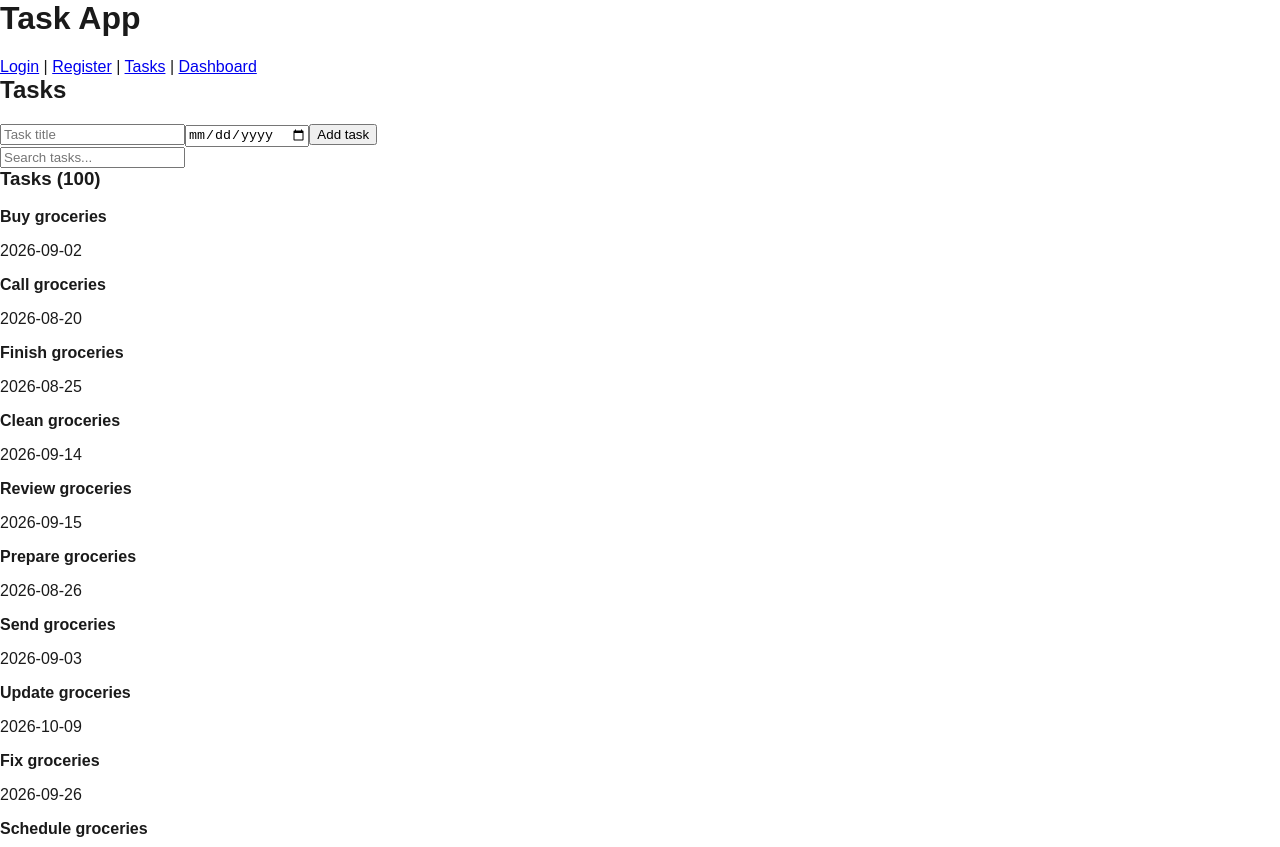
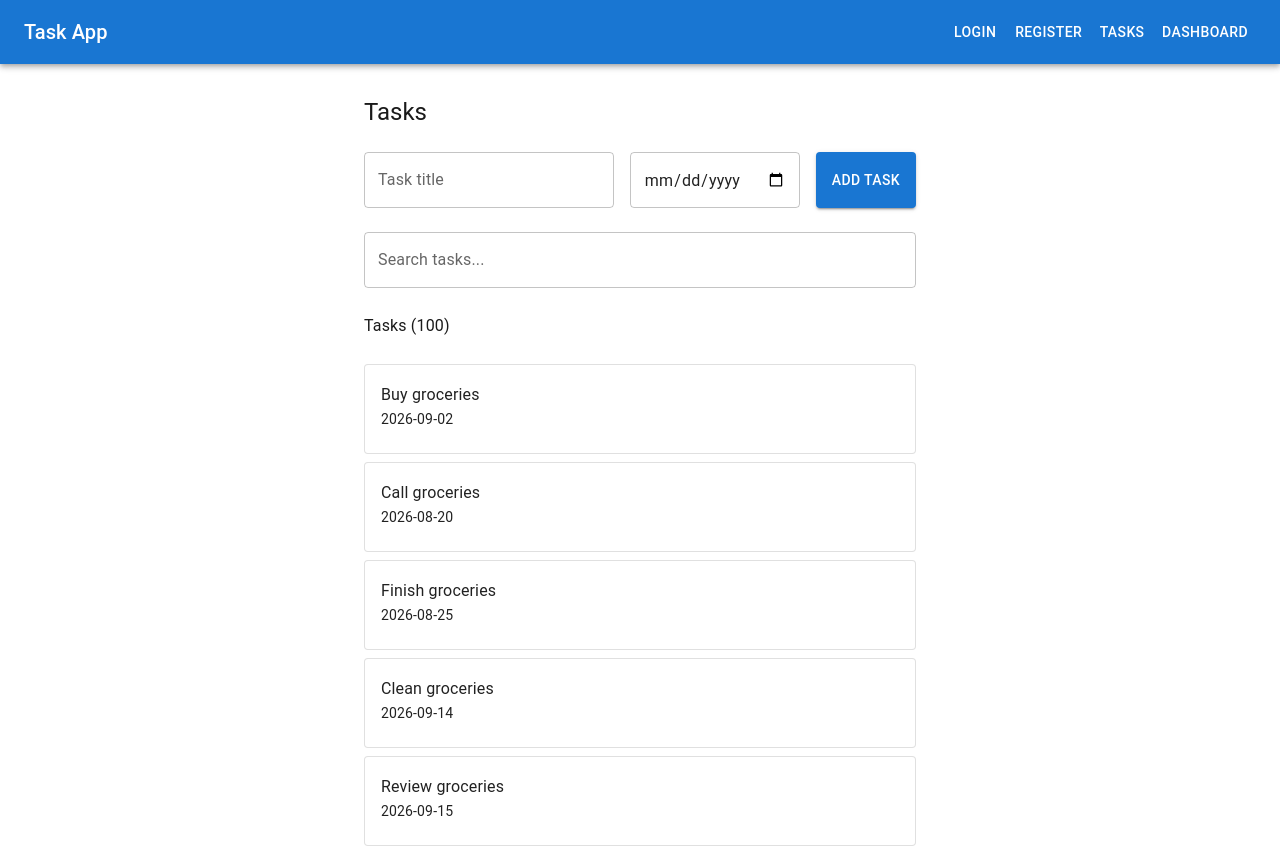
Before and after one commit to Kaxeszer/dsr-js-bootcamp, a React (Vite) app: page /tasks in a window 1280 px wide. Shown: the top 847 px of the page. Built offline with nearby package versions, Linux system fonts and the light colour scheme; no server answers; data requests are answered from the project's data file.

Commit message:
feat: integrate MUI components with custom theme context

```diff
--- a/package.json
+++ b/package.json
@@ -11,6 +11,10 @@
     "mock-api": "json-server --watch db.json --port 3001"
   },
   "dependencies": {
+    "@emotion/react": "^11.14.0",
+    "@emotion/styled": "^11.14.1",
+    "@mui/icons-material": "^9.3.1",
+    "@mui/material": "^9.3.1",
     "react": "^19.2.8",
     "react-dom": "^19.2.8",
     "react-router-dom": "^7.18.2"
--- a/src/components/Header.tsx
+++ b/src/components/Header.tsx
@@ -1,19 +1,29 @@
 import { Link } from 'react-router-dom'
+import { AppBar, Toolbar, Typography, Button, Box } from '@mui/material'
 
 function Header() {
     return (
-        <header>
-            <h1>Task App</h1>
-            <nav>
-                <Link to="/login">Login</Link>
-                {' | '}
-                <Link to="/register">Register</Link>
-                {' | '}
-                <Link to="/tasks">Tasks</Link>
-                {' | '}
-                <Link to="/dashboard">Dashboard</Link>
-            </nav>
-        </header>
+        <AppBar position="static">
+            <Toolbar>
+                <Typography variant="h6" component="h1" sx={{ flexGrow: 1 }}>
+                    Task App
+                </Typography>
+                <Box>
+                    <Button color="inherit" component={Link} to="/login">
+                        Login
+                    </Button>
+                    <Button color="inherit" component={Link} to="/register">
+                        Register
+                    </Button>
+                    <Button color="inherit" component={Link} to="/tasks">
+                        Tasks
+                    </Button>
+                    <Button color="inherit" component={Link} to="/dashboard">
+                        Dashboard
+                    </Button>
+                </Box>
+            </Toolbar>
+        </AppBar>
     )
 }
 
--- a/src/components/TaskCard.tsx
+++ b/src/components/TaskCard.tsx
@@ -1,4 +1,5 @@
 import type { Task } from '../types'
+import { Card, CardContent, Typography } from '@mui/material'
 
 interface TaskCardProps {
     task: Task
@@ -6,10 +7,16 @@ interface TaskCardProps {
 
 function TaskCard({ task }: TaskCardProps) {
     return (
-        <div>
-            <strong>{task.title}</strong>
-            <p>{task.deadline}</p>
-        </div>
+        <Card variant="outlined">
+            <CardContent>
+                <Typography variant="subtitle1" component="div">
+                    {task.title}
+                </Typography>
+                <Typography variant="body2" color="text.secondary">
+                    {task.deadline || 'No deadline'}
+                </Typography>
+            </CardContent>
+        </Card>
     )
 }
 
--- a/src/context/ThemeContext.tsx
+++ b/src/context/ThemeContext.tsx
@@ -1,4 +1,5 @@
 import type { ReactNode } from 'react'
+import { createTheme, ThemeProvider as MuiThemeProvider, CssBaseline } from '@mui/material'
 import { ThemeContext, type Theme } from './ThemeContextDefinition'
 
 interface ThemeProviderProps {
@@ -8,9 +9,18 @@ interface ThemeProviderProps {
 export function ThemeProvider({ children }: ThemeProviderProps) {
     const theme = (import.meta.env.VITE_THEME as Theme) || 'light'
 
+    const muiTheme = createTheme({
+        palette: {
+            mode: theme,
+        },
+    })
+
     return (
         <ThemeContext.Provider value={{ theme }}>
-            <div data-theme={theme}>{children}</div>
+            <MuiThemeProvider theme={muiTheme}>
+                <CssBaseline />
+                <div data-theme={theme}>{children}</div>
+            </MuiThemeProvider>
         </ThemeContext.Provider>
     )
 }
--- a/src/pages/DashboardPage.tsx
+++ b/src/pages/DashboardPage.tsx
@@ -2,6 +2,19 @@ import { useState, type SubmitEventHandler } from 'react'
 import { useAuth } from '../context/useAuth'
 import { useLocalTasks } from '../hooks/useLocalTasks'
 import { useDebouncedValue } from '../hooks/useDebouncedValue'
+import {
+    Container,
+    Box,
+    TextField,
+    Button,
+    Typography,
+    Checkbox,
+    IconButton,
+    List,
+    ListItem,
+    ListItemText,
+} from '@mui/material'
+import DeleteIcon from '@mui/icons-material/Delete'
 
 function DashboardPage() {
     const { logout } = useAuth()
@@ -23,42 +36,65 @@ function DashboardPage() {
     )
 
     return (
-        <div>
-            <h2>Dashboard</h2>
-            <button onClick={logout}>Log out</button>
+        <Container maxWidth="sm">
+            <Box sx={{ mt: 4, display: 'flex', flexDirection: 'column', gap: 3 }}>
+                <Box sx={{ display: 'flex', justifyContent: 'space-between', alignItems: 'center' }}>
+                    <Typography variant="h5" component="h2">
+                        Dashboard
+                    </Typography>
+                    <Button variant="outlined" onClick={logout}>
+                        Log out
+                    </Button>
+                </Box>
 
-            <form onSubmit={handleAddTask}>
-                <input
+                <Box component="form" onSubmit={handleAddTask} sx={{ display: 'flex', gap: 2 }}>
+                    <TextField
+                        label="New task"
                         value={newTaskTitle}
                         onChange={(e) => setNewTaskTitle(e.target.value)}
-                    placeholder="New task"
+                        fullWidth
                     />
-                <button type="submit">Add task</button>
-            </form>
+                    <Button type="submit" variant="contained">
+                        Add task
+                    </Button>
+                </Box>
 
-            <input
+                <TextField
+                    label="Search tasks..."
                     value={searchInput}
                     onChange={(e) => setSearchInput(e.target.value)}
-                placeholder="Search tasks..."
+                    fullWidth
                 />
 
-            <h3>Tasks ({filteredTasks.length})</h3>
-            <ul>
+                <Typography variant="subtitle1">
+                    Tasks ({filteredTasks.length})
+                </Typography>
+
+                <List>
                     {filteredTasks.map((task) => (
-                    <li key={task.id}>
-                        <input
-                            type="checkbox"
+                        <ListItem
+                            key={task.id}
+                            secondaryAction={
+                                <IconButton edge="end" onClick={() => deleteTask(task.id)}>
+                                    <DeleteIcon />
+                                </IconButton>
+                            }
+                        >
+                            <Checkbox
                                 checked={task.completed}
                                 onChange={() => toggleTaskCompleted(task.id)}
                             />
-                        <span style={{ textDecoration: task.completed ? 'line-through' : 'none' }}>
-              {task.title}
-            </span>
-                        <button onClick={() => deleteTask(task.id)}>Delete</button>
-                    </li>
+                            <ListItemText
+                                primary={task.title}
+                                sx={{
+                                    textDecoration: task.completed ? 'line-through' : 'none',
+                                }}
+                            />
+                        </ListItem>
                     ))}
-            </ul>
-        </div>
+                </List>
+            </Box>
+        </Container>
     )
 }
 
--- a/src/pages/LoginPage.tsx
+++ b/src/pages/LoginPage.tsx
@@ -1,6 +1,7 @@
 import { useState, type SubmitEventHandler } from 'react'
 import { useNavigate } from 'react-router-dom'
 import { useAuth } from '../context/useAuth'
+import { Container, Box, TextField, Button, Typography, Alert } from '@mui/material'
 
 function LoginPage() {
     const [nickname, setNickname] = useState('')
@@ -23,24 +24,32 @@ function LoginPage() {
     }
 
     return (
-        <div>
-            <h2>Login</h2>
-            <form onSubmit={handleSubmit}>
-                <input
+        <Container maxWidth="xs">
+            <Box sx={{ mt: 8, display: 'flex', flexDirection: 'column', gap: 2 }}>
+                <Typography variant="h5" component="h2">
+                    Login
+                </Typography>
+                <Box component="form" onSubmit={handleSubmit} sx={{ display: 'flex', flexDirection: 'column', gap: 2 }}>
+                    <TextField
+                        label="Nickname"
                         value={nickname}
                         onChange={(e) => setNickname(e.target.value)}
-                    placeholder="Nickname"
+                        fullWidth
                     />
-                <input
+                    <TextField
+                        label="Password"
                         type="password"
                         value={password}
                         onChange={(e) => setPassword(e.target.value)}
-                    placeholder="Password"
+                        fullWidth
                     />
-                <button type="submit">Log in</button>
-            </form>
-            {error && <p style={{ color: 'red' }}>{error}</p>}
-        </div>
+                    <Button type="submit" variant="contained" fullWidth>
+                        Log in
+                    </Button>
+                </Box>
+                {error && <Alert severity="error">{error}</Alert>}
+            </Box>
+        </Container>
     )
 }
 
--- a/src/pages/RegisterPage.tsx
+++ b/src/pages/RegisterPage.tsx
@@ -1,8 +1,14 @@
+import { Container, Box, Typography } from '@mui/material'
+
 function RegisterPage() {
     return (
-        <div>
-            <h2>Register</h2>
-        </div>
+        <Container maxWidth="xs">
+            <Box sx={{ mt: 8 }}>
+                <Typography variant="h5" component="h2">
+                    Register
+                </Typography>
+            </Box>
+        </Container>
     )
 }
 
--- a/src/pages/TasksPage.tsx
+++ b/src/pages/TasksPage.tsx
@@ -1,6 +1,7 @@
 import { useState, useEffect, useMemo, useCallback, type SubmitEventHandler, type ChangeEvent } from 'react'
 import TaskCard from '../components/TaskCard'
 import type { Task } from '../types'
+import { Container, Box, TextField, Button, Typography, Alert, CircularProgress, Stack } from '@mui/material'
 
 function TasksPage() {
     const [title, setTitle] = useState('')
@@ -70,39 +71,51 @@ function TasksPage() {
     }, [tasks, debouncedSearch])
 
     return (
-        <div>
-            <h2>Tasks</h2>
+        <Container maxWidth="sm">
+            <Box sx={{ mt: 4, display: 'flex', flexDirection: 'column', gap: 3 }}>
+                <Typography variant="h5" component="h2">
+                    Tasks
+                </Typography>
 
-            <form onSubmit={handleSubmit}>
-                <input
+                <Box component="form" onSubmit={handleSubmit} sx={{ display: 'flex', gap: 2, flexWrap: 'wrap' }}>
+                    <TextField
+                        label="Task title"
                         value={title}
                         onChange={handleTitleChange}
-                    placeholder="Task title"
+                        sx={{ flex: 1, minWidth: 150 }}
                     />
-                <input
+                    <TextField
                         type="date"
                         value={deadline}
                         onChange={handleDeadlineChange}
+                        slotProps={{ inputLabel: { shrink: true } }}
                     />
-                <button type="submit">Add task</button>
-            </form>
+                    <Button type="submit" variant="contained">
+                        Add task
+                    </Button>
+                </Box>
 
-            <input
+                <TextField
+                    label="Search tasks..."
                     value={searchInput}
                     onChange={handleSearchChange}
-                placeholder="Search tasks..."
+                    fullWidth
                 />
 
-            {isLoading && <p>Loading tasks...</p>}
-            {error && <p style={{ color: 'red' }}>{error}</p>}
+                {isLoading && <CircularProgress size={24} />}
+                {error && <Alert severity="error">{error}</Alert>}
 
-            <h3>Tasks ({filteredTasks.length})</h3>
-            <div>
+                <Typography variant="subtitle1">
+                    Tasks ({filteredTasks.length})
+                </Typography>
+
+                <Stack spacing={1}>
                     {filteredTasks.map((task) => (
                         <TaskCard key={task.id} task={task} />
                     ))}
-            </div>
-        </div>
+                </Stack>
+            </Box>
+        </Container>
     )
 }
 
```
Also changed, not shown: 1 other file (tests, documents, lock files or other folders). Lines whose indentation alone changed are shown as unchanged.
